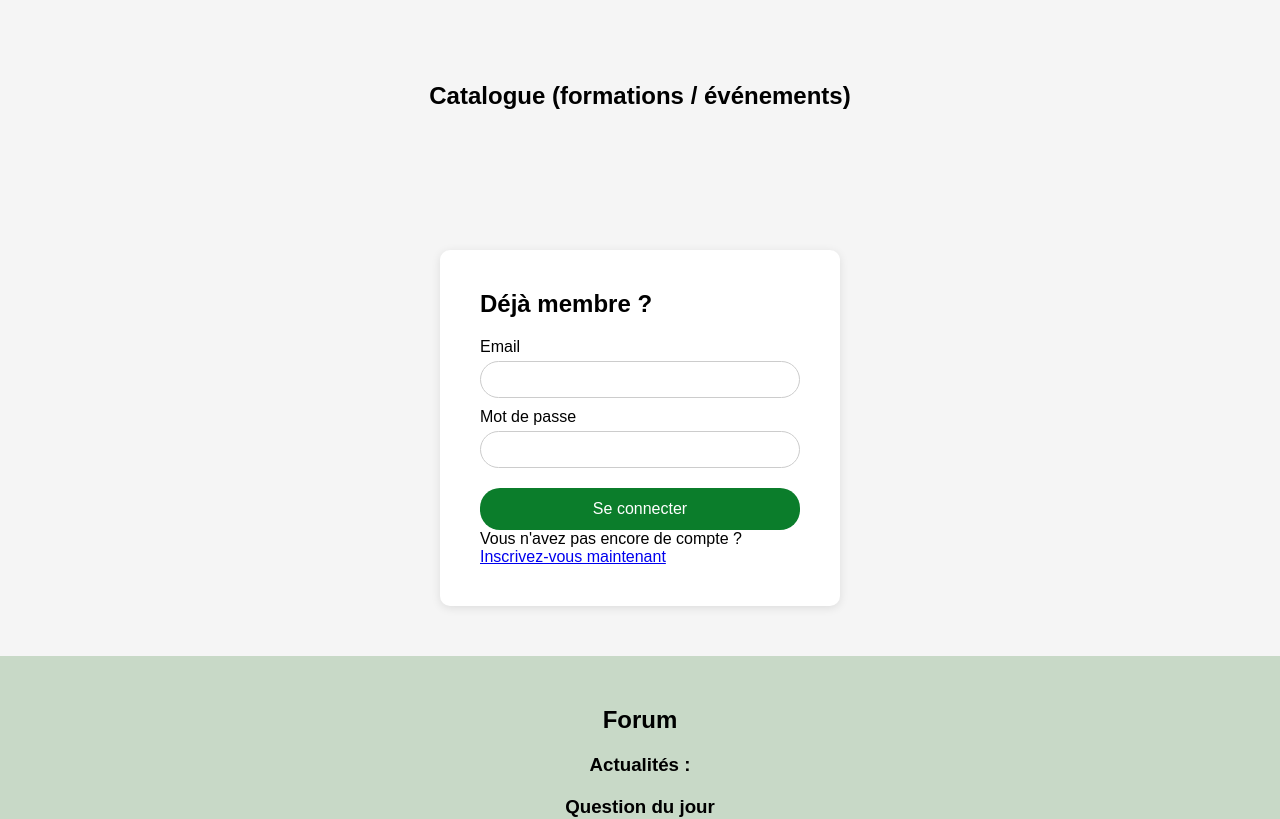
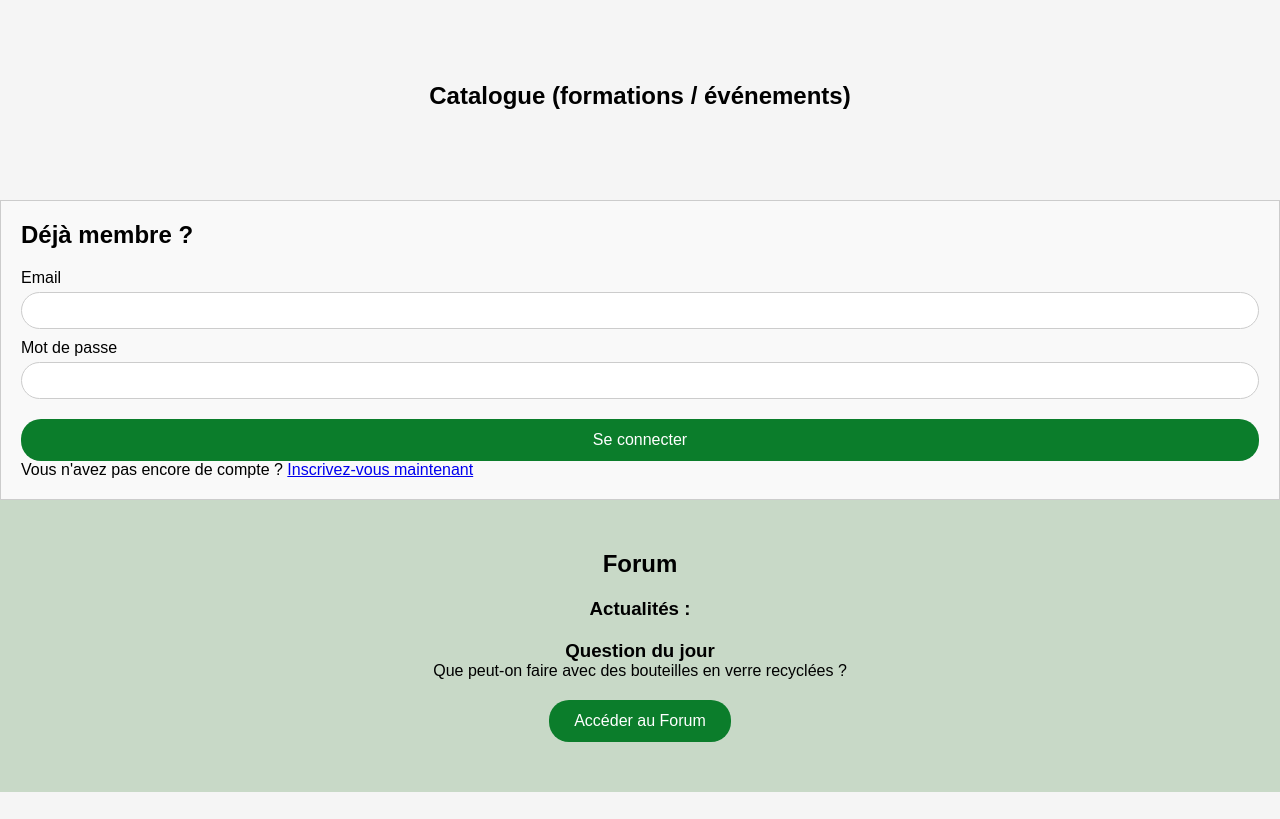
Before and after one commit to PFrancine/PA2A2, a PHP site: page / in a window 1280 px wide. Shown: the part 1521-2340 px from the top of the page. Run offline with PHP 8.4, Linux system fonts and the light colour scheme; data that the repository does not hold is empty.

Commit message:
test_index

```diff
--- a/style.css
+++ b/style.css
@@ -152,13 +152,11 @@
 
 /* CONNEXION */
 
-.connexion{
-    background:white;
-    padding:40px;
-    width:400px;
-    margin:50px auto;
-    border-radius:10px;
-    box-shadow:0 2px 10px rgba(0,0,0,0.1);
+.connexion {
+  display: block !important;
+  background-color: #f9f9f9;
+  padding: 20px;
+  border: 1px solid #ccc;
 }
 
 .connexion h2{
```
